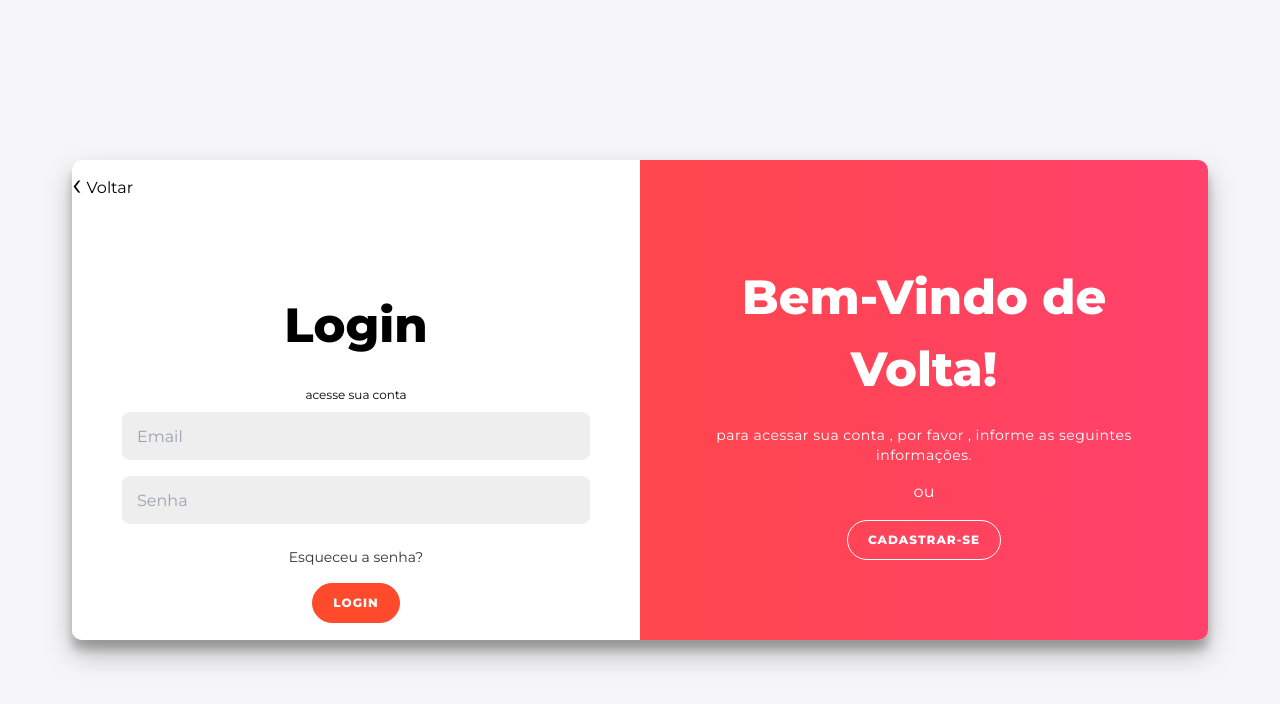
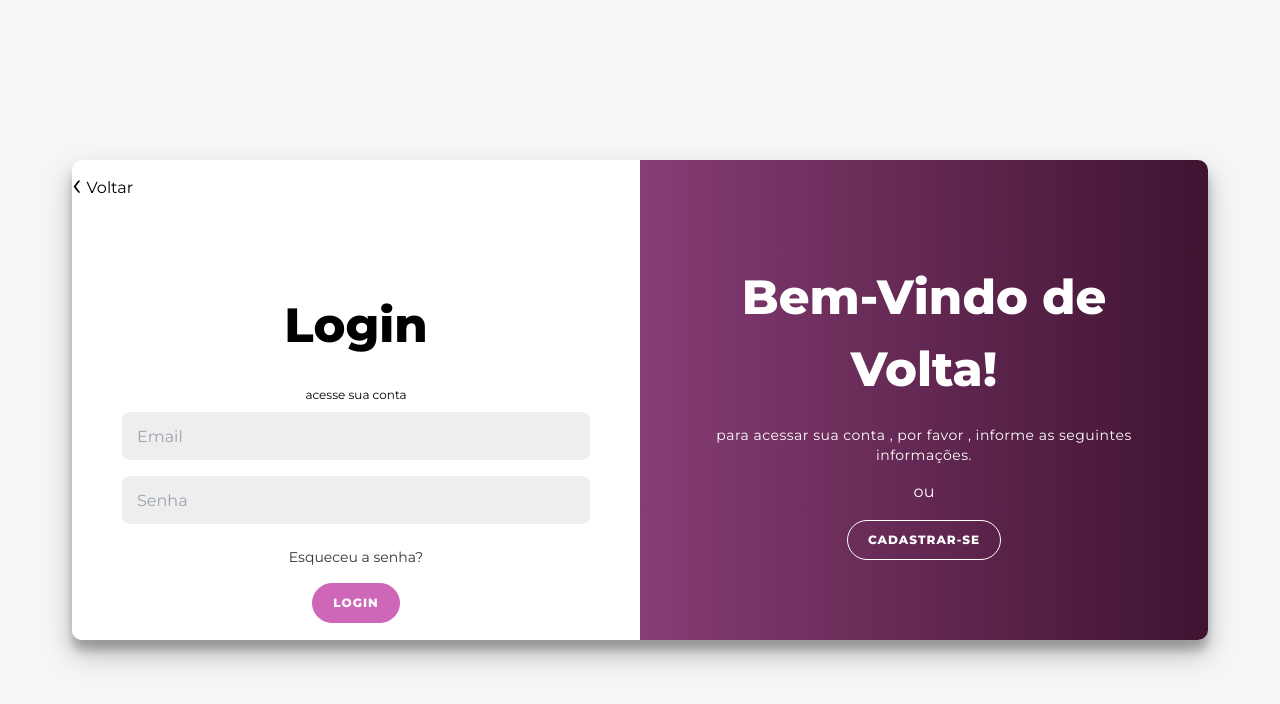
Before and after one commit to Thiteago/svelte-clau-prado, a SvelteKit app: page /login in a window 1280 px wide. Shown: the top 704 px of the page. Built offline with nearby package versions, Linux system fonts and the light colour scheme; no server answers; a web font is replaced by a local one.

Commit message:
update login color

```diff
--- a/src/routes/login/login.scss
+++ b/src/routes/login/login.scss
@@ -48,8 +48,8 @@
 
 .button {
 	border-radius: 20px;
-	border: 1px solid #FF4B2B;
-	background-color: #FF4B2B;
+	border: 1px solid #ce67b7;
+	background-color: #ce67b7;
 	color: #FFFFFF;
 	font-size: 12px;
 	padding: 10px 20px;
@@ -162,9 +162,9 @@
 }
 
 .overlay {
-	background: #FF416C;
-	background: -webkit-linear-gradient(to right, #FF4B2B, #FF416C);
-	background: linear-gradient(to right, #FF4B2B, #FF416C);
+	background: #ce67b7;
+	background: -webkit-linear-gradient(to right, #ce67b7, #3f1331);
+	background: linear-gradient(to right, #ce67b7, #3f1331);
 	background-repeat: no-repeat;
 	background-size: cover;
 	background-position: 0 0;
```
